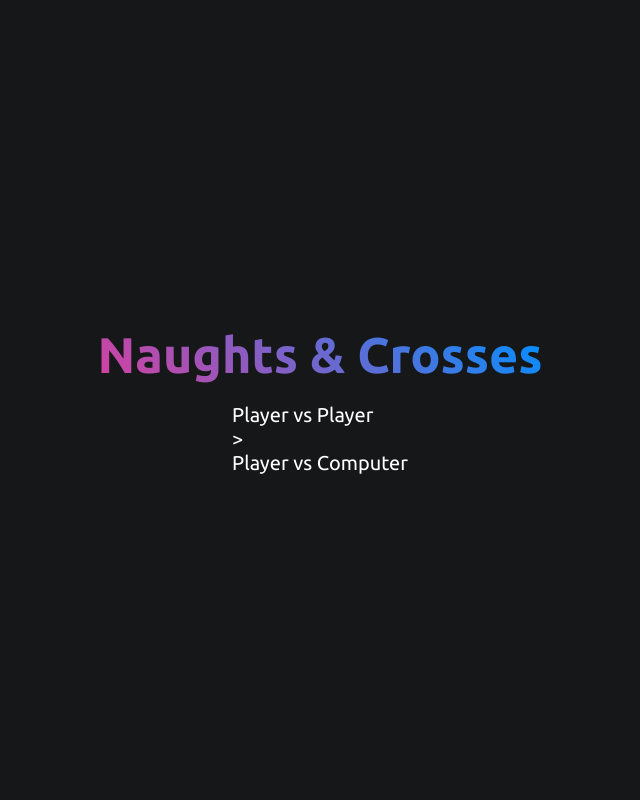
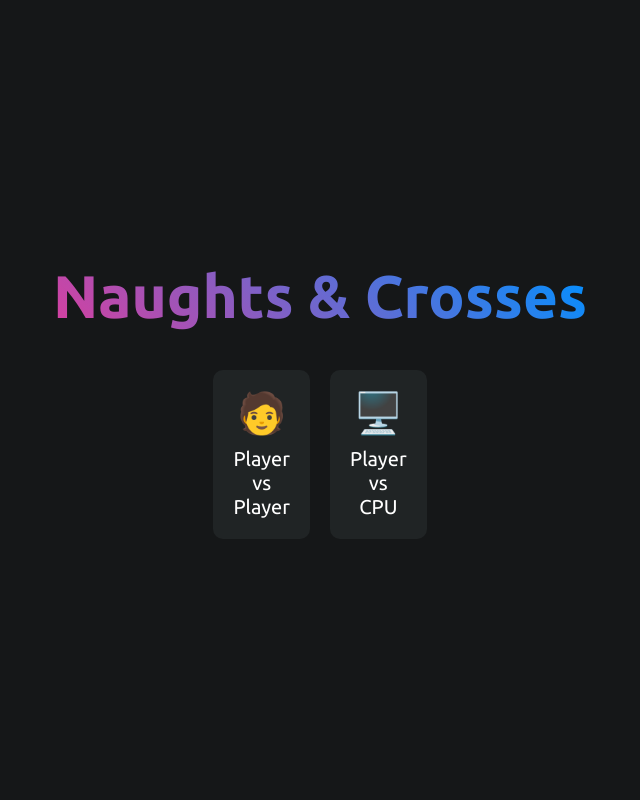
Before and after one commit to DanielcFenner/theodinproject, a web app: file javascript/naughtsAndCrosses/index.html in a window 1280 px wide. Shown: the whole page, without its empty margins (320-960 px from the left). Run offline with its HTML, style and script files only (its server is not run), Linux system fonts and the light colour scheme.

Commit message:
menu screen complete

```diff
--- a/javascript/naughtsAndCrosses/index.html
+++ b/javascript/naughtsAndCrosses/index.html
@@ -16,12 +16,18 @@
 <body>
 
     <div id="container">
-        <header>
-            <h1>Naughts & Crosses</h1>
-        </header>
         <main>
-            <div class="gameTypeButton">Player vs Player</div>>
-            <div class="gameTypeButton">Player vs Computer</div>
+            <div class="menuScene">
+                <h1>Naughts & Crosses</h1>
+                <div class="buttonContainer">
+                    <div class="gameTypeButton">
+                        <div class="icon">🧑</div>Player vs Player
+                    </div>
+                    <div class="gameTypeButton">
+                        <div class="icon">🖥️</div>Player vs CPU
+                    </div>
+                </div>
+            </div>
         </main>
     </div>
 
--- a/javascript/naughtsAndCrosses/styles/style.css
+++ b/javascript/naughtsAndCrosses/styles/style.css
@@ -42,6 +42,26 @@
     --slate12: hsl(210 6.0% 93.0%);
 }
 
+/* animations */
+
+@keyframes slideup {
+    from {
+        transform: translate(0px, 3rem);
+    }
+    to {
+        transform: translate(0px, 0px);
+    }
+}
+
+@keyframes slidedown {
+    from {
+        transform: translate(0px, -3rem);
+    }
+    to {
+        transform: translate(0px, 0px);
+    }
+}
+
 body {
     background-color: var(--slate1);
     width: 100%;
@@ -57,13 +77,21 @@ body {
     flex-direction: column;
     justify-content: center;
     align-items: center;
+    padding: 1rem;
     height: 100%;
     width: 728px;
     gap: 1rem;
 }
 
+@media only screen and (max-width: 600px) {
+    #container {
+      width: 450px;
+    }
+  }
+
 h1 {
-    font-size: 2.5rem;
+    text-align: center;
+    font-size: 3rem;
     font-weight: 700;
     background-color: var(--blue9);
     background: linear-gradient(45deg, var(--pink9), var(--blue9));
@@ -73,4 +101,43 @@ h1 {
     -moz-background-clip: text;
     -webkit-text-fill-color: transparent;
     -moz-text-fill-color: transparent;
+    animation: slidedown 0.5s;
 }
+
+.menuScene {
+    display: flex;
+    flex-direction: column;
+    justify-content: center;
+    align-items: center;
+    flex-wrap: wrap;
+    gap: 2rem;
+}
+
+.buttonContainer {
+    display: flex;
+    justify-content: center;
+    align-items: center;
+    gap: 1rem;
+}
+
+.gameTypeButton {
+    cursor: pointer;
+    flex-basis: 0;
+    display: flex;
+    flex-direction: column;
+    background-color: var(--slate3);
+    border-radius: 0.5rem;
+    padding: 1rem;
+    text-align: center;
+    gap: 0.5rem;
+    animation: slideup 0.5s;
+
+}
+
+.gameTypeButton:hover {
+    background-color: var(--slate4);
+}
+
+.icon {
+    font-size: 2rem;
+}
```
